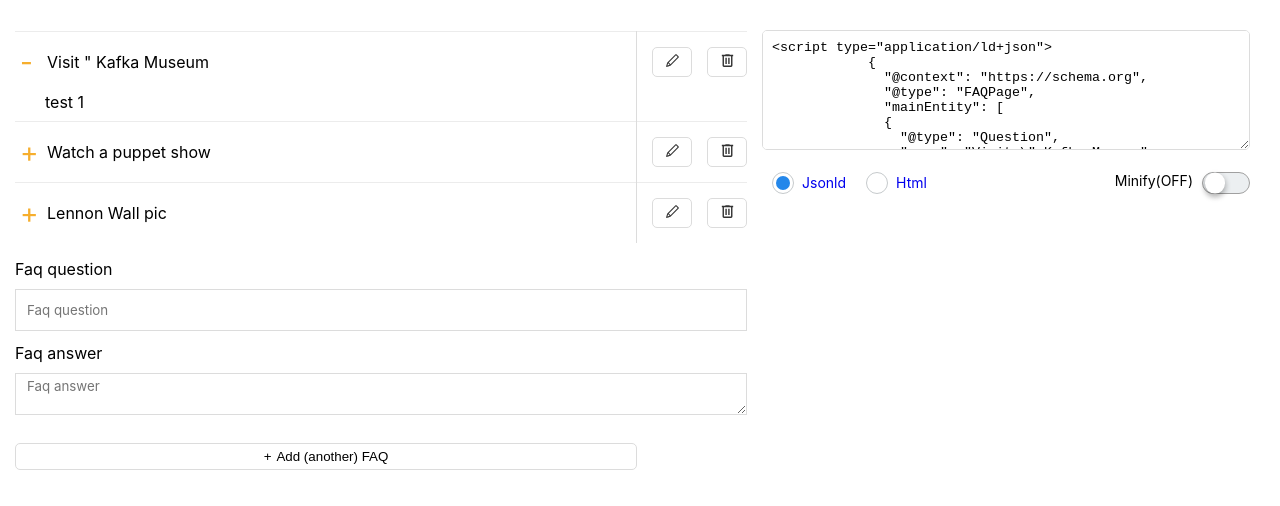
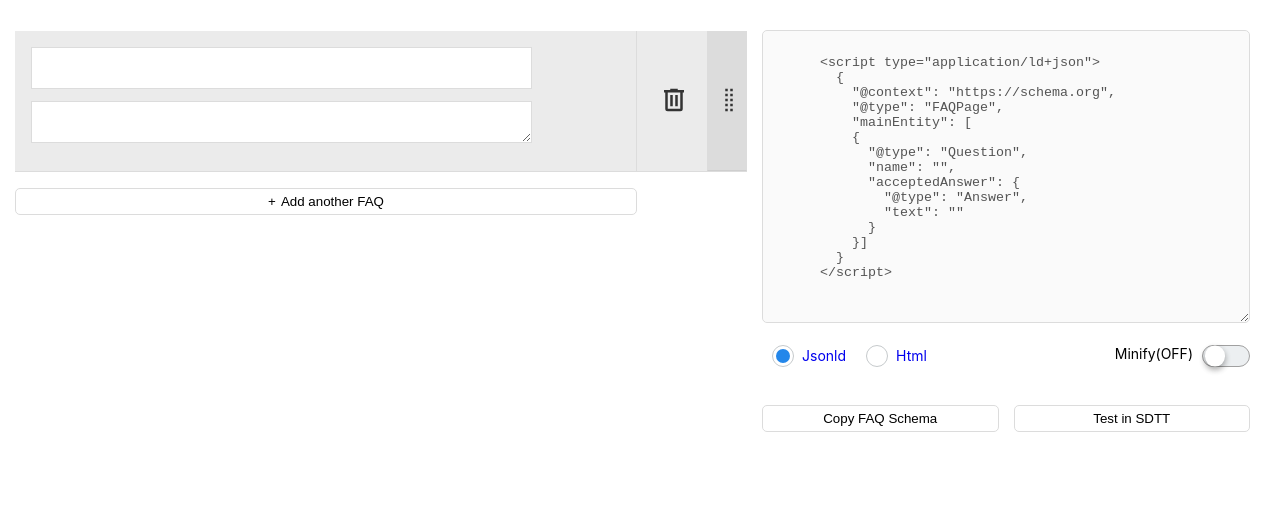
Before and after one commit to kusimo/joson-ld-faq-generator, a React (Create React App) app: page / in a window 1280 px wide. Shown: the top 506 px of the page. Built offline with nearby package versions, Linux system fonts and the light colour scheme.

Commit message:
Add copy clipboard

```diff
--- a/package.json
+++ b/package.json
@@ -7,6 +7,7 @@
     "@testing-library/react": "^13.4.0",
     "@testing-library/user-event": "^13.5.0",
     "react": "^18.2.0",
+    "react-copy-to-clipboard": "^5.1.0",
     "react-dom": "^18.2.0",
     "react-scripts": "5.0.1",
     "web-vitals": "^2.1.4"
--- a/src/App.css
+++ b/src/App.css
@@ -136,6 +136,11 @@ faq-tab p {
   color: var(--primary-color)
 }
 
+.user-actions-wrapper {
+  display: flex;
+  flex-direction: column-reverse;
+}
+
 .user-actions {
   position: absolute;
   top: 0;
@@ -250,12 +255,33 @@ faq-tab::after {
   font-size: 14px;
 }
 
-.user-action-bottom {
+.user-action-bottom, .user-action-top {
   display: flex;
   align-items: center;
 }
 
+.user-action-top {
+  gap: 15px;
+  justify-content: center;
+}
+
+.user-action-top .btn {
+  display: flex;
+  width: 100%;
+  gap: 5px;
+  background-color: #FFF;
+  border: 1px solid gainsboro;
+  border-radius: 5px;
+  justify-content: center;
+  padding: 5px 15px;
+  margin: 1rem 0;
+  cursor: pointer;
+}
+
 /* Add Faq Element */
+.QA .container {
+  display: none;
+}
 
 .container {
   margin-top: 0;
--- a/src/App.js
+++ b/src/App.js
@@ -1,9 +1,9 @@
 import './App.css';
-import { beaufityJson, updateHtml, escapeSpecialChars, faqGenerator } from './Helper';
+import { faqGenerator } from './Helper';
 import Selection from './components/Selection';
-import { useState, useEffect } from 'react';
+import { useState, useEffect, createRef } from 'react';
 import Faq from './components/Faq';
-
+import { CopyToClipboard } from 'react-copy-to-clipboard';
 
 
 function App() {
@@ -12,10 +12,31 @@ function App() {
   const [minifyLevel, setMinifyLevel] = useState(minifyFaq ? 0 : 3);
   const [outputFormat, setOutputFormat] = useState('jsonld');
   const [tasks, setTasks] = useState([]);
+  const [textareaValue, setTextareaValue] = useState(null);
+  const [copied, setCopied] = useState(false);
+  const textareaRef = createRef();
 
   useEffect(() => {
     generateFaqOutput(outputFormat, minifyLevel);
+    setTextareaValue(textareaRef.current.value);
   });
+
+  const handleBorderColor = () => {
+    const currentElem = textareaRef.current;
+    setTimeout(function() {
+      currentElem.style.border = "1px solid #FF9800";
+      setCopied(true)
+   },100);
+
+   setTimeout(function() {
+    currentElem.style.border = "1px solid #cacaca";
+   }, 400);
+
+   setTimeout(function() {
+    setCopied(false)
+   }, 1500);
+
+  }
 
 
   const getCurrentFormat = (f) => {
@@ -41,68 +62,12 @@ function App() {
  */
   const generateFaqOutput = (format, level = minifyLevel) => {
     setMinifyLevel(level);
-    let tabs = document.querySelectorAll('.tab-wrapper');
     let textarea = document.querySelector('.jsonContent textarea');
-    let faqsQ = document.querySelectorAll('.accordion-title span');
-    let faqsA = document.querySelectorAll('.tab-content');
 
-    if (faqsQ.length > 0 && faqsA.length > 0) {
-      switch (format) {
-        // Generate the JsonLd FAQ Title & Content.
-        case 'jsonld':
-          let counter = 0;
-          let contentStart = `<script type="application/ld+json">`;
-          let content = `
-            {
-              "@context": "https://schema.org",
-              "@type": "FAQPage",
-              "mainEntity": [`;
-          tabs.forEach(item => {
-            counter++;
-            let header = item.querySelector('.accordion-title span');
-            let question = item.querySelector('.tab-content');
-            let faqHeader = escapeSpecialChars(header.innerHTML);
-            let faqBody = escapeSpecialChars(question.innerHTML);
+      textarea.value = faqGenerator(tasks, format, minifyFaq);
 
-            let obj = `
-              {
-                "@type": "Question",
-                "name": "${faqHeader}",
-                "acceptedAnswer": {
-                  "@type": "Answer",
-                  "text": "${faqBody}"
-                }
-              }`;
-            counter !== tabs.length ? content += obj + ',' : content += obj;
-
-          })
-          content += `]
-            }`;
-
-          let contentEnd = '</script>';
-
-         /*
-          minifyFaq ? textarea.value = contentStart + beaufityJson(content, 0) + contentEnd
-          :
-          textarea.value = contentStart + beaufityJson(content, level) + contentEnd;
-          */
-          minifyFaq ? textarea.value = contentStart + content + contentEnd
-          :
-          textarea.value = contentStart + content + contentEnd;
-
-
-          break;
-
-        case 'html':
-          updateHtml(textarea, minifyFaq);
-
-          break;
-
-        default :
-        updateHtml(textarea, minifyFaq);
-      } // End switch
-
-    } // End If
+      textarea.style.height = 'inherit';
+      textarea.style.height = `${textarea.scrollHeight}px`;
 
   } // End function.
 
@@ -112,14 +77,12 @@ function App() {
     const onToggleSwitchChange = () => {
       setminifyFaq(!minifyFaq);
 
-      let level = minifyFaq === false ? 0 : 3;
       if(outputFormat === 'jsonld') {
-        generateFaqOutput('jsonld', level);
+        generateFaqOutput('jsonld', minifyFaq);
       }
 
       if (outputFormat === 'html') {
-        let textarea = document.querySelector('.jsonContent textarea');
-        updateHtml(textarea, minifyFaq);
+        generateFaqOutput('html', minifyFaq);
       }
 
 
@@ -143,12 +106,38 @@ function App() {
         </div>
         <div className='jsonContainer'>
           <div className='jsonContent'>
-            <textarea spellCheck={false} defaultValue='<script type="application/ld+json">{"@context":"https://schema.org","@type":"FAQPage","mainEntity":[]}</script>'>
+            <textarea
+              spellCheck={false}
+              disabled
+              ref={textareaRef}
+              defaultValue='<script type="application/ld+json">{"@context":"https://schema.org","@type":"FAQPage","mainEntity":[]}</script>'>
             </textarea>
           </div>
-          <div className='user-action-bottom'>
-            <Selection getCurrentFormat={getCurrentFormat} handleOutput={handleOutput} />
-            <ToggleSwitch title={minifyFaq ? 'Minify(ON)' : 'Minify(OFF)'} />
+          <div className='user-actions-wrapper'>
+            <div className='user-action-top'>
+              <CopyToClipboard text={textareaValue}
+                onCopy={() => handleBorderColor()}>
+                <button className="btn">
+                  <span>{copied ? 'Copied' : `Copy ${outputFormat ==='html'? 'HTML': 'FAQ Schema'}`}</span>
+                </button>
+              </CopyToClipboard>
+              {outputFormat === 'jsonld' ? (
+                <button className='btn'>
+                <span>Test in SDTT</span>
+              </button>
+              ) :
+              (
+                <button className='btn'>
+                  <span>Preview HTML</span>
+              </button>
+              )
+            }
+
+            </div>
+            <div className='user-action-bottom'>
+              <Selection getCurrentFormat={getCurrentFormat} handleOutput={handleOutput} />
+              <ToggleSwitch title={minifyFaq ? 'Minify(ON)' : 'Minify(OFF)'} />
+            </div>
           </div>
         </div>
       </div>
--- a/src/Helper.js
+++ b/src/Helper.js
@@ -26,6 +26,10 @@ export const beaufityJson = (content, n = 3) => {
     });
 
     return result.substring(1, result.length - 3);
+  }
+
+  export const minifyHtml = (html) => {
+    html.replace(/\n|\t/g, ' ');
   }
 
   export const removeElement = (elem) => {
@@ -66,13 +70,15 @@ export const beaufityJson = (content, n = 3) => {
 
 export const faqGenerator = (obj, format='html', minify=false, htmlStyle='', htmlIcon ='plus') => {
   let total = obj.length;
+  let data = ``;
 
   switch (format) {
 
     // Generate the JsonLd FAQ Title & Content.
     case 'jsonld':
       let counter = 0;
-      let contentStart = `<script type="application/ld+json">`;
+      let contentStart = `
+      <script type="application/ld+json">`;
       let content = `
         {
           "@context": "https://schema.org",
@@ -100,11 +106,15 @@ export const faqGenerator = (obj, format='html', minify=false, htmlStyle='', htm
         }`;
 
       let contentEnd = `
-      </script>`;
+      </script>
+      `;
 
       let result = contentStart + content + contentEnd ;
 
-      console.log('result', result);
+      if(minify === true) {
+        result = minifyJS(result);
+      }
+      data = result;
 
 
       break;
@@ -133,11 +143,43 @@ export const faqGenerator = (obj, format='html', minify=false, htmlStyle='', htm
         </div>
       </div>
       `;
-      console.log(htmlContent)
+
+      if (minify === true) {
+        htmlContent = removeWhitespaces(htmlContent);
+        htmlContent = trimWhitespace(htmlContent);
+        htmlContent = collapseWhitespaceAll(htmlContent)
+      }
+      data = htmlContent;
 
       break;
 
     default :
     console.log('default')
   } // End switch
+
+  return data;
 }
+
+function trimWhitespace(str) {
+  return str && str.replace(/^[ \n\r\t\f]+/, '').replace(/[ \n\r\t\f]+$/, '');
+}
+
+function collapseWhitespaceAll(str) {
+  // Non-breaking space is specifically handled inside the replacer function here:
+  return str && str.replace(/[ \n\r\t\f\xA0]+/g, function(spaces) {
+    return spaces === '\t' ? '\t' : spaces.replace(/(^|\xA0+)[^\xA0]+/g, '$1 ');
+  });
+}
+
+function removeWhitespaces(html) {
+  return html.replace(/\s+/g, ' ')
+             .replace(/>\s</g, '><')
+             .replace(/</g, '<')
+             .replace(/>/g, '>');
+}
+
+function minifyJS(js) {
+  return js.replace(/\s+/g, '')
+           .replace(/\/\*.*\*\//g, '')
+           .replace(/[\r\n]/g, '');
+}
--- a/src/components/AddFaq.js
+++ b/src/components/AddFaq.js
@@ -1,8 +1,9 @@
 import { useState } from 'react';
 
-export default function AddFaq({ onAddTask }) {
+export default function AddFaq({ onAddTask, tasks }) {
   const [question, setQuestion] = useState('');
   const [answer, setAnswer] = useState('');
+
   return (
     <div className="QA">
 
@@ -33,7 +34,7 @@ export default function AddFaq({ onAddTask }) {
         onAddTask(question, answer);
       }}>
         <span className='icon-plus'>+</span>
-        <span>Add (another) FAQ</span>
+        <span>Add {tasks.length > 0 ? 'another': ''} FAQ</span>
       </button>
     </div>
   )
--- a/src/components/Faq.js
+++ b/src/components/Faq.js
@@ -6,7 +6,6 @@ export default function Faq({handleAddNewFaq, generate, level, format}) {
 
   useEffect(() => {
     handleAddNewFaq(tasks);
-    generate(format, 3);
   });
 
     const [tasks, dispatch] = useReducer(
@@ -53,6 +52,7 @@ export default function Faq({handleAddNewFaq, generate, level, format}) {
         />
          <AddFaq
           onAddTask={handleAddTask}
+          tasks ={tasks}
         />
       </>
     );
@@ -86,9 +86,14 @@ export default function Faq({handleAddNewFaq, generate, level, format}) {
     }
   }
 
-  let nextId = 3;
+  let nextId = 1; //let nextId = 3;
+  /*
   const initialTasks = [
     { id: 0, question: 'Visit " Kafka Museum', answer: 'test 1',  done: true },
     { id: 1, question: 'Watch a puppet show', answer: 'test 2', done: false },
     { id: 2, question: 'Lennon Wall pic', answer: 'test 3', done: false }
   ];
+  */
+  const initialTasks = [
+    { id: 0, question: '', answer: '',  done: false }
+  ];
--- a/src/components/FaqList.js
+++ b/src/components/FaqList.js
@@ -23,7 +23,7 @@ export default function FaqList({
 }
 
 function Task({ task, onChange, onDelete }) {
-  const [isEditing, setIsEditing] = useState(false);
+  const [isEditing, setIsEditing] = useState(true);
   let taskContent;
   if (isEditing) {
     taskContent = (
@@ -46,8 +46,11 @@ function Task({ task, onChange, onDelete }) {
           }} value={task.answer} ></textarea>
         </div>
         <div className='button-wrapper user-actions'>
-          <button onClick={() => setIsEditing(false)}>
+          <button style={{'display': 'none'}} onClick={() => setIsEditing(false)}>
           <svg className='ok-button'   strokeMiterlimit="2" viewBox="0 0 24 24" xmlns="http://www.w3.org/2000/svg"><path d="m11.998 2.005c5.517 0 9.997 4.48 9.997 9.997 0 5.518-4.48 9.998-9.997 9.998-5.518 0-9.998-4.48-9.998-9.998 0-5.517 4.48-9.997 9.998-9.997zm-5.049 10.386 3.851 3.43c.142.128.321.19.499.19.202 0 .405-.081.552-.242l5.953-6.509c.131-.143.196-.323.196-.502 0-.41-.331-.747-.748-.747-.204 0-.405.082-.554.243l-5.453 5.962-3.298-2.938c-.144-.127-.321-.19-.499-.19-.415 0-.748.335-.748.746 0 .205.084.409.249.557z"/></svg>
+          </button>
+          <button className='btn-remove' onClick={() => onDelete(task.id)}>
+              <svg viewBox="0 0 24 24"><path d="M9,3V4H4V6H5V19A2,2 0 0,0 7,21H17A2,2 0 0,0 19,19V6H20V4H15V3H9M7,6H17V19H7V6M9,8V17H11V8H9M13,8V17H15V8H13Z"></path></svg>
           </button>
           <button className='drag-btn'>
           <svg viewBox="0 0 24 24"><path d="M9,3H11V5H9V3M13,3H15V5H13V3M9,7H11V9H9V7M13,7H15V9H13V7M9,11H11V13H9V11M13,11H15V13H13V11M9,15H11V17H9V15M13,15H15V17H13V15M9,19H11V21H9V19M13,19H15V21H13V19Z"></path></svg>
```
Also changed, not shown: 1 other file (tests, documents, lock files or other folders).
